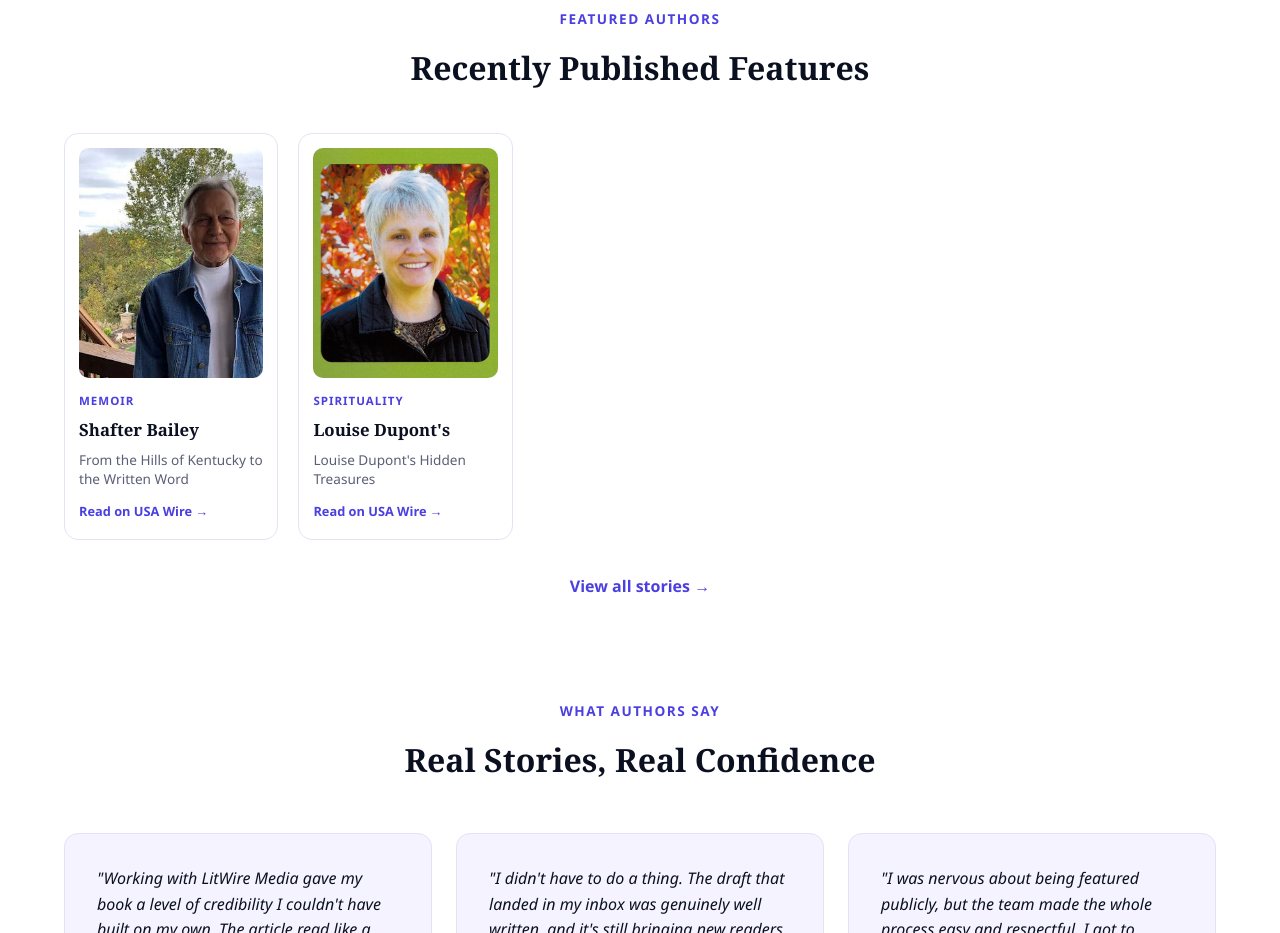
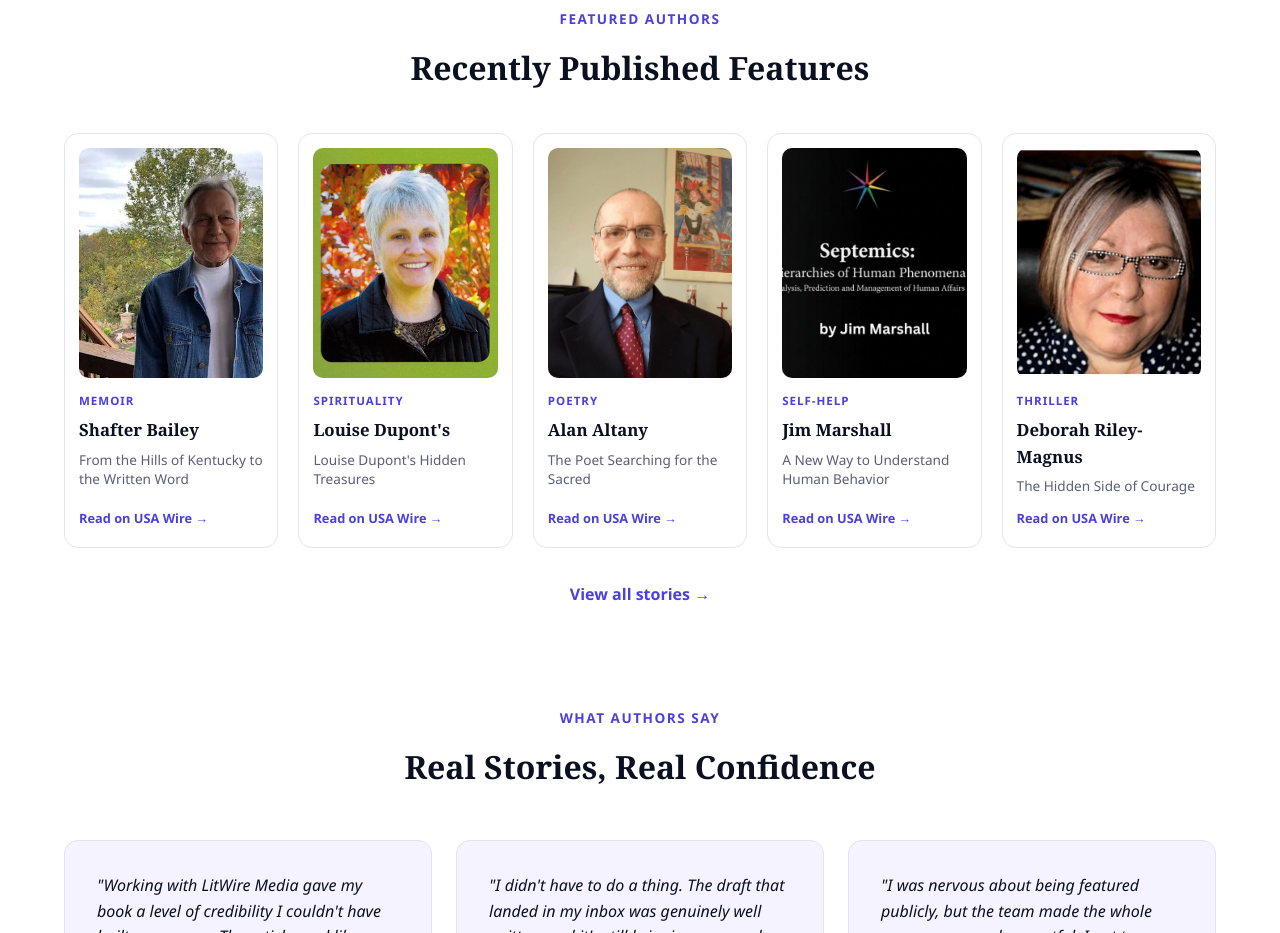
Before and after one commit to emmanuelaustin534-source/author-global-press, a React (Vite) app: page / in a window 1280 px wide. Shown: the part 1860-2793 px from the top of the page. Built offline with nearby package versions, Linux system fonts and the light colour scheme.

Commit message:
site updated

```diff
--- a/src/data/stories.js
+++ b/src/data/stories.js
@@ -76,6 +76,8 @@ export const stories = [
   {
     photo: "/images/authors/alan-altany.jpeg",
     number: "07",
+    author: "Alan Altany",
+    featured: true,
     category: "Poetry",
     title: "The Poet Searching for the Sacred",
     subtitle: "Alan Altany on Faith, Struggle, and Beauty",
@@ -87,6 +89,8 @@ export const stories = [
   {
     photo: "/images/authors/jim marshall.jpeg",
     number: "08",
+    author: "Jim Marshall",
+    featured: true,
     category: "Self-Help",
     title: "A New Way to Understand Human Behavior",
     subtitle: "Jim Marshall's Septemics",
@@ -98,6 +102,8 @@ export const stories = [
   {
     photo: "/images/authors/Deborah Riley-Magnus.jpeg",
     number: "09",
+    author: "Deborah Riley-Magnus",
+    featured: true,
     category: "Thriller",
     title: "The Hidden Side of Courage",
     subtitle: "Deborah Riley-Magnus on The Hope Trigger",
```
